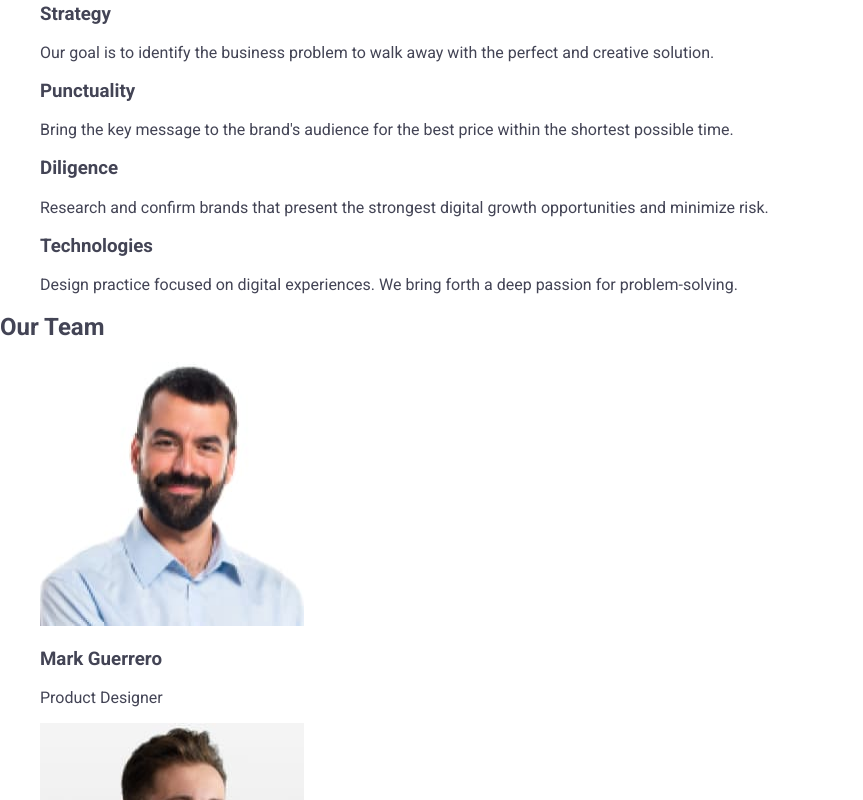
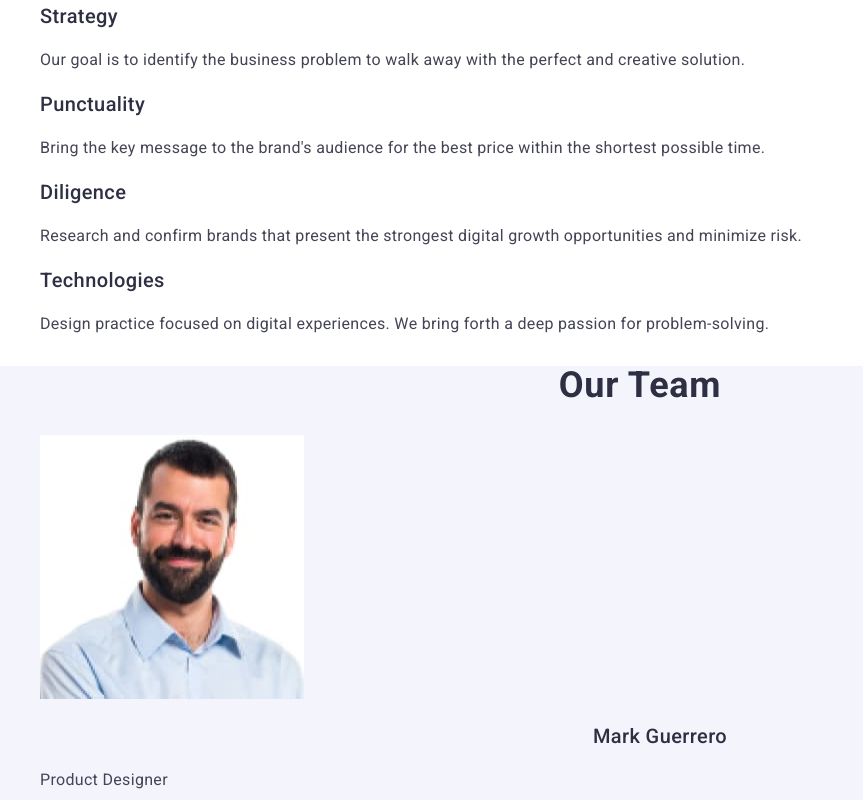
Before and after one commit to Andrii525252/goit-markup-hw-02, a plain HTML site: page index.html in a window 1280 px wide. Shown: the part 420-1220 px from the top of the page, without its empty margins (0-863 px from the left). Drawn offline with nearby package versions, Linux system fonts and the light colour scheme.

Commit message:
css features,our team

```diff
--- a/css/styles.css
+++ b/css/styles.css
@@ -12,6 +12,8 @@ ul {
 a {
   text-decoration: none;
 }
+
+/* header */
 
 .logo {
   font-family: "Raleway", sans-serif;
@@ -85,6 +87,8 @@ a {
   color: #404bbf;
 }
 
+/* first section Title */
+
 .title {
   background-color: #2e2f42;
 }
@@ -116,3 +120,53 @@ a {
 .title-button:focus {
   background-color: #404bbf;
 }
+
+/* second section Features */
+
+.list-title {
+  font-weight: 500;
+  font-size: 20px;
+  line-height: 1.2;
+  letter-spacing: 0.02em;
+  color: #2e2f42;
+}
+
+.features-text {
+  font-weight: 400;
+  font-size: 16px;
+  line-height: 1.5;
+  letter-spacing: 0.02em;
+  color: #434455;
+}
+
+/* third section Our Team */
+
+.team {
+  background-color: #f4f4fd;
+}
+
+.team-title {
+  font-weight: 700;
+  font-size: 36px;
+  line-height: 1.11;
+  letter-spacing: 0.02em;
+  text-align: center;
+  color: #2e2f42;
+}
+
+.team-list-title {
+  font-weight: 500;
+  font-size: 20px;
+  line-height: 1.2;
+  letter-spacing: 0.02em;
+  text-align: center;
+  color: #2e2f42;
+}
+
+.team-list-text {
+  font-weight: 400;
+  font-size: 16px;
+  line-height: 1.5;
+  letter-spacing: 0.02em;
+  color: #434455;
+}
--- a/index.html
+++ b/index.html
@@ -49,33 +49,33 @@
         <h1 class="title-header">Effective Solutions for Your Business</h1>
         <button class="title-button" type="button">Order Service</button>
       </section>
-      <section>
-        <h2>Features</h2>
-        <ul>
+      <section class="features">
+        <h2 class="features-title">Features</h2>
+        <ul class="features-title-list">
           <li>
-            <h3>Strategy</h3>
-            <p>
+            <h3 class="list-title">Strategy</h3>
+            <p class="features-text">
               Our goal is to identify the business problem to walk away with the
               perfect and creative solution.
             </p>
           </li>
           <li>
-            <h3>Punctuality</h3>
-            <p>
+            <h3 class="list-title">Punctuality</h3>
+            <p class="features-text">
               Bring the key message to the brand's audience for the best price
               within the shortest possible time.
             </p>
           </li>
           <li>
-            <h3>Diligence</h3>
-            <p>
+            <h3 class="list-title">Diligence</h3>
+            <p class="features-text">
               Research and confirm brands that present the strongest digital
               growth opportunities and minimize risk.
             </p>
           </li>
           <li>
-            <h3>Technologies</h3>
-            <p>
+            <h3 class="list-title">Technologies</h3>
+            <p class="features-text">
               Design practice focused on digital experiences. We bring forth a
               deep passion for problem-solving.
             </p>
@@ -83,9 +83,9 @@
         </ul>
       </section>
 
-      <section>
-        <h2>Our Team</h2>
-        <ul>
+      <section class="team">
+        <h2 class="team-title">Our Team</h2>
+        <ul class="team-list">
           <li>
             <img
               src="./images/img1.jpg"
@@ -93,8 +93,8 @@
               width="264"
               height="264"
             />
-            <h3>Mark Guerrero</h3>
-            <p>Product Designer</p>
+            <h3 class="team-list-title">Mark Guerrero</h3>
+            <p class="team-list-text">Product Designer</p>
           </li>
           <li>
             <img
@@ -103,8 +103,8 @@
               width="264"
               height="264"
             />
-            <h3>Tom Ford</h3>
-            <p>Frontend Developer</p>
+            <h3 class="team-list-title">Tom Ford</h3>
+            <p class="team-list-text">Frontend Developer</p>
           </li>
           <li>
             <img
@@ -113,8 +113,8 @@
               width="264"
               height="264"
             />
-            <h3>Camila Garcia</h3>
-            <p>Marketing</p>
+            <h3 class="team-list-title">Camila Garcia</h3>
+            <p class="team-list-text">Marketing</p>
           </li>
           <li>
             <img
@@ -123,8 +123,8 @@
               width="264"
               height="264"
             />
-            <h3>Daniel Wilson</h3>
-            <p>UI Designer</p>
+            <h3 class="team-list-title">Daniel Wilson</h3>
+            <p class="team-list-text">UI Designer</p>
           </li>
         </ul>
       </section>
```
